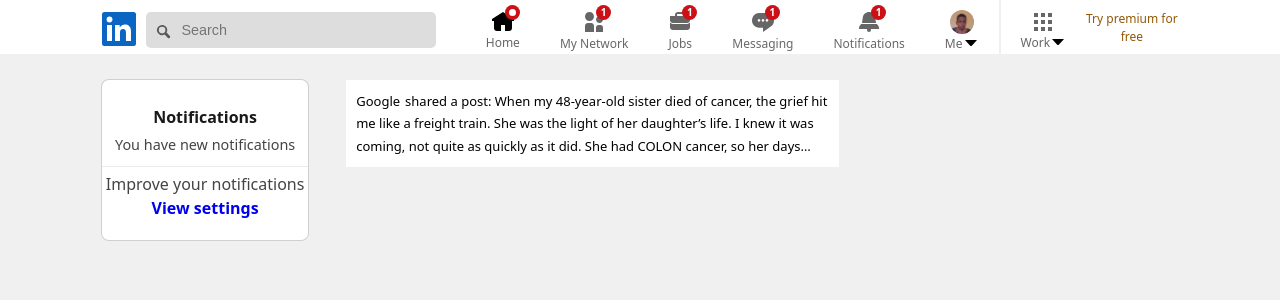
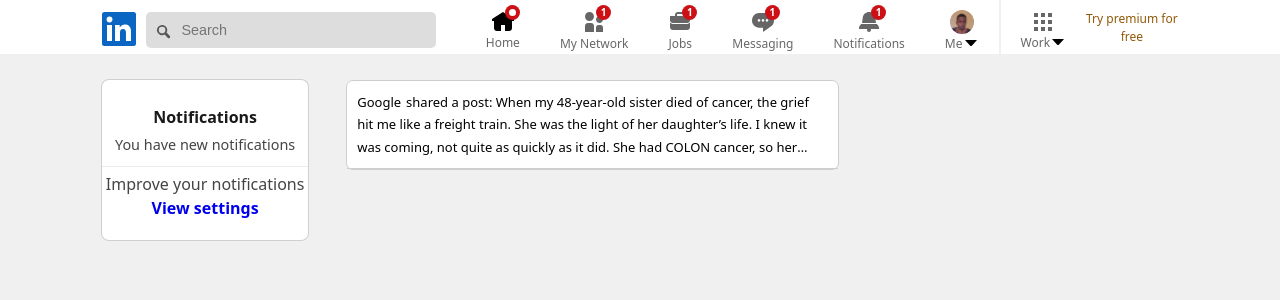
Before and after one commit to nullchemy/LinkedIn-Clone, a React (Create React App) app in the folder client/: page /notifications in a window 1280 px wide. Shown: the top 300 px of the page. Built offline with nearby package versions, Linux system fonts and the light colour scheme.

Commit message:
boat ear broke flat flies

```diff
--- a/client/src/styles/css/notifications.css
+++ b/client/src/styles/css/notifications.css
@@ -32,6 +32,12 @@
   -ms-grid-row: 1;
   -ms-grid-column: 2;
   grid-area: main;
+  border-radius: 7px;
+  border: 1px solid #cecece;
+}
+
+.notificationsPage .notifwrapper .notifcontainer .notifFlex .notifMiddle .notMWrapper {
+  border-bottom: 1px solid #cecece;
 }
 
 .notificationsPage .notifwrapper .notifcontainer .notifFlex .notifMiddle .notMWrapper .notmNotification {
--- a/client/src/styles/scss/notifications.scss
+++ b/client/src/styles/scss/notifications.scss
@@ -21,10 +21,14 @@
                     background-color: #fff;
                     height: min-content;
                     grid-area: main;
+                    border-radius: 7px;
+                    border: 1px solid rgb(206, 206, 206);
                     .notMWrapper{
+                        border-bottom: 1px solid rgb(206, 206, 206);
                         .notmNotification{
                             display: flex;
                             padding: 10px;
+
                             .notmImage{
 
                             }
```
Also changed, not shown: 1 other file (tests, documents, lock files or other folders).
